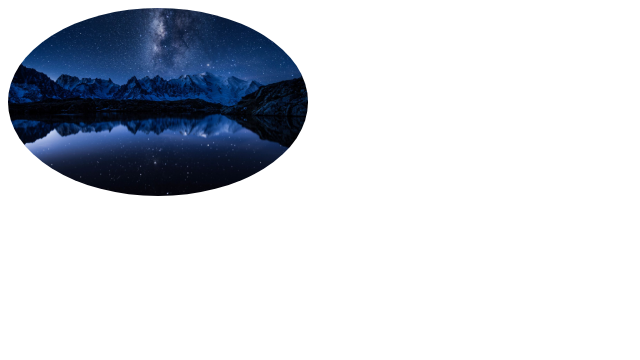
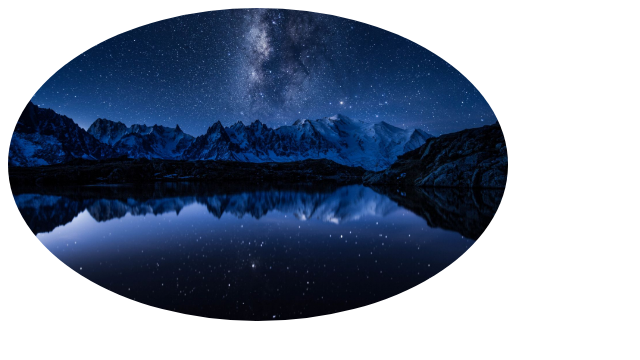
Before and after one commit to Arush1234/Image-Cropper, a plain HTML site: page index.html in a window 1280 px wide. Shown: the whole page, without its empty margins (0-640 px from the left). Drawn offline with Linux system fonts and the light colour scheme.

Commit message:
Update index.html

```diff
--- a/index.html
+++ b/index.html
@@ -10,7 +10,7 @@ img {
 
 <h2></h2>
 
-<img src="avatar.jpg" alt="Avatar" style="width:300px">
+<img src="avatar.jpg" alt="Avatar" style="width:500px">
 
 </body>
 </html>
```
